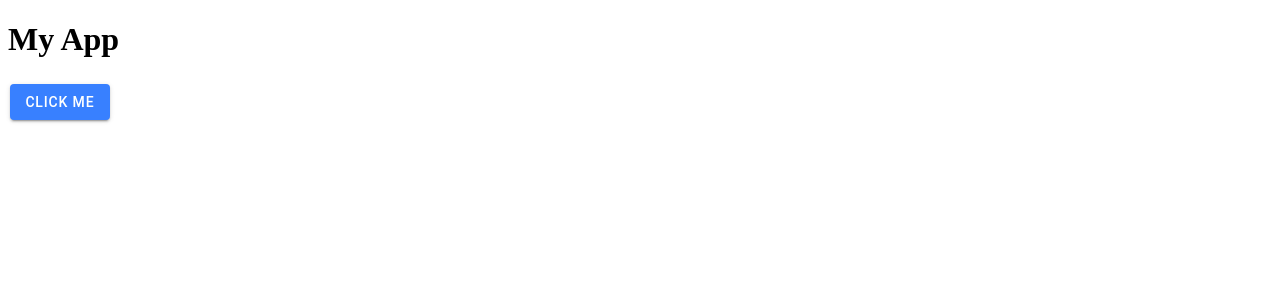
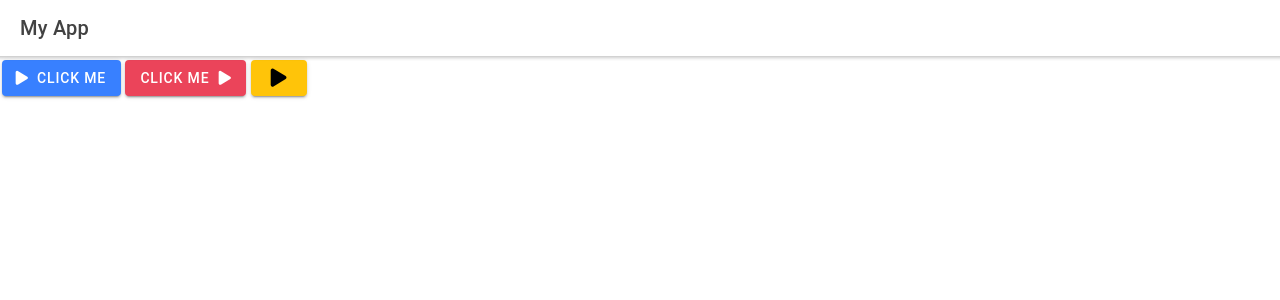
Before and after one commit to Lee-Gwang-soo/ionic-biorhythmCal, a React (Create React App) app: page / in a window 1280 px wide. Shown: the top 300 px of the page. Built offline with nearby package versions, Linux system fonts and the light colour scheme.

Commit message:
add Ionic basic template UI

```diff
--- a/src/App.js
+++ b/src/App.js
@@ -1,5 +1,15 @@
-import { IonButton, IonToast } from '@ionic/react'
+import {
+  IonApp,
+  IonButton,
+  IonContent,
+  IonHeader,
+  IonIcon,
+  IonTitle,
+  IonToast,
+  IonToolbar
+} from '@ionic/react'
 import React, {useState} from 'react';
+import { play as playIcon } from 'ionicons/icons'
 
 function App() {
   const [showToast, setShowToast] = useState(false);
@@ -9,15 +19,30 @@ function App() {
     setTimeout(()=> setShowToast(false), 1500);
   }
   return (
-    <div>
-      <header>
-        <h1>My App</h1>
-      </header>
-      <main>
-        <IonButton onClick={handleClick}>Click Me</IonButton>
-        <IonToast isOpen={false} message="Hello world!" />
-      </main>
-    </div>
+    <IonApp>
+      <IonHeader>
+        <IonToolbar>
+        <IonTitle>My App</IonTitle>
+        </IonToolbar>
+      </IonHeader>
+      <IonContent className="ion-padding">
+        {/* Ionbutton은 color 속성있음 (primary, secondary, warning 등등)
+        color 속성값들 : https://ionicframework.com/docs/theming/basics
+        IonIcon에는 slot 속성이 있음. (start , end, icon-only) */}
+        <IonButton color="primary" onClick={handleClick}>
+        <IonIcon icon={playIcon} slot="start"/>
+          Click Me
+        </IonButton>
+        <IonButton color="danger" onClick={handleClick}>
+        <IonIcon icon={playIcon} slot="end"/>
+          Click Me
+        </IonButton>
+        <IonButton color="warning" onClick={handleClick}>
+        <IonIcon icon={playIcon} slot="icon-only"/>
+        </IonButton>
+        <IonToast isOpen={showToast} message="Hello world!" />
+      </IonContent>
+    </IonApp>
   );
 }
 
```
